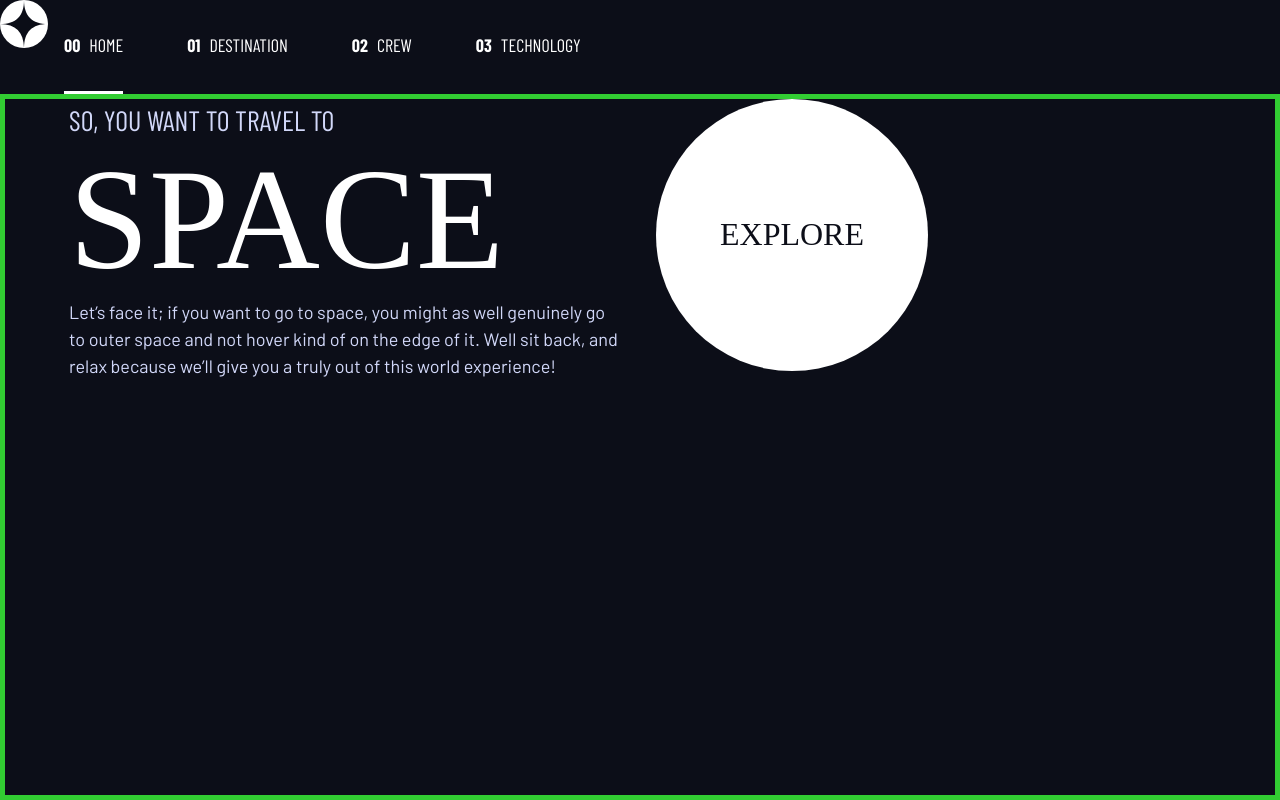
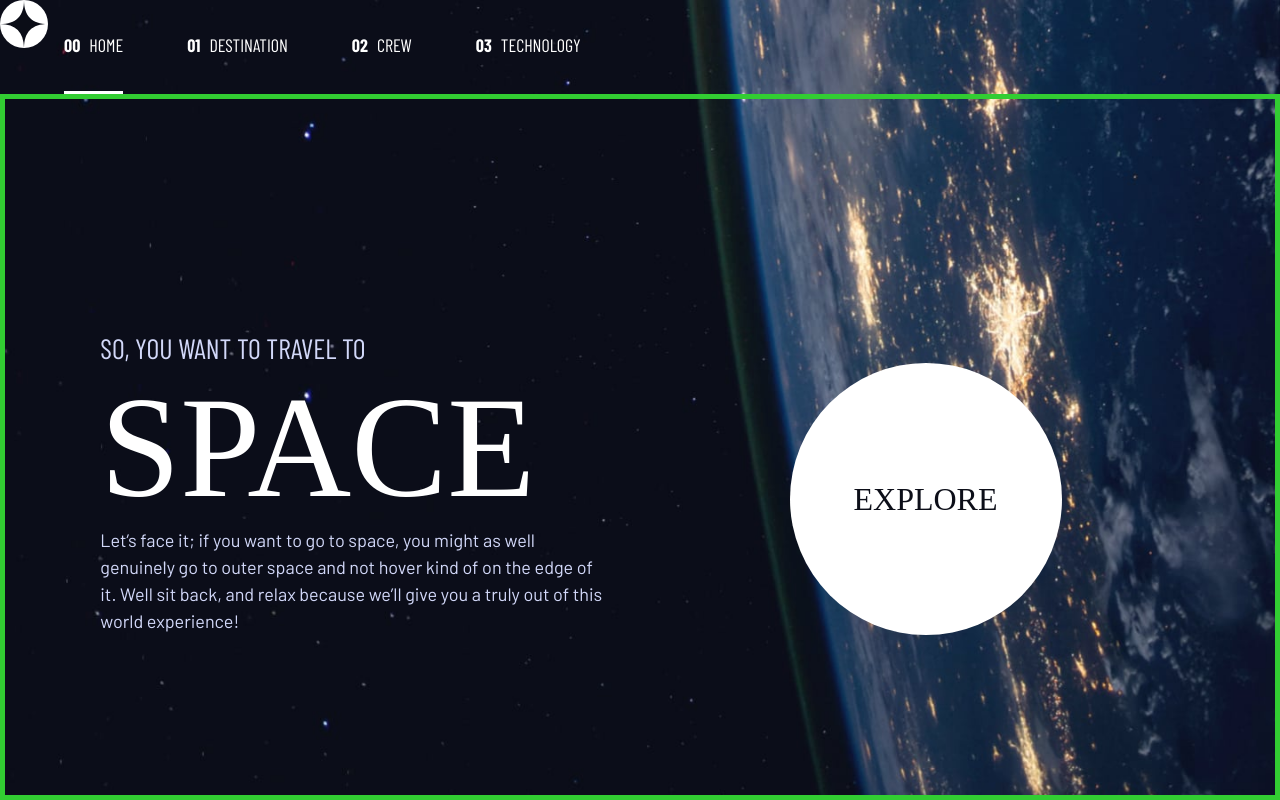
Before and after one commit to ankitbtanna/space-tour, a website: page index.html in a window 1280 px wide. Drawn offline with nearby package versions, Linux system fonts and the light colour scheme; files whose address does not match are found by name; a web font is replaced by a local one.

Commit message:
setting background images

```diff
--- a/index.css
+++ b/index.css
@@ -156,6 +156,13 @@ html:focus-within {
 .grid-container {
   border: 5px solid limegreen;
   display: grid;
+  text-align: center;
+  place-items: center;
+  padding-inline: 1rem;
+}
+
+.grid-container * {
+  max-width: 50ch;
 }
 
 /* 45rem = 760px */
@@ -166,6 +173,7 @@ html:focus-within {
         1fr
       );
     column-gap: var(--container-gap, 2rem);
+    text-align: left;
   }
 
   .grid-container > *:first-child {
@@ -174,6 +182,11 @@ html:focus-within {
 
   .grid-container > *:last-child {
     grid-column: 3;
+  }
+
+  .grid-container--home {
+    align-items: end;
+    padding-bottom: max(6rem, 20vh);
   }
 }
 
@@ -307,6 +320,7 @@ html:focus-within {
 /* Components                 */
 /* -------------------------- */
 .large-button {
+  font-size: 2rem;
   position: relative;
   padding: 0 2em;
   display: inline-grid;
@@ -416,3 +430,31 @@ html:focus-within {
   background-color: hsl(var(--clr-white) / 1);
   color: hsl(var(--clr-dark) / 1);
 }
+
+/* -------------------------- */
+/* Page Specific              */
+/* -------------------------- */
+
+body {
+  background-size: cover;
+  background-position: bottom center;
+}
+
+/* home */
+.home {
+  background-image: url("./assets/home/background-home-mobile.jpg");
+}
+
+@media (min-width: 35em) {
+  .home {
+    background-position: center center;
+    background-image: url("./assets/home/background-home-tablet.jpg");
+  }
+}
+
+@media (min-width: 45em) {
+  .home {
+    background-position: center center;
+    background-image: url("./assets/home/background-home-desktop.jpg");
+  }
+}
--- a/index.html
+++ b/index.html
@@ -66,7 +66,7 @@
         </nav>
       </div>
     </head>
-    <div class="grid-container">
+    <div class="grid-container grid-container--home">
       <div>
         <h1 class="text-accent fs-500 ff-sans-cond uppercase letter-spacing-1">
           So, you want to travel to
@@ -83,7 +83,7 @@
       <div>
         <a
           href="#"
-          class="large-button uppercase ff-serif fs-600 text-dark bg-white"
+          class="large-button uppercase ff-serif text-dark bg-white"
           >Explore</a
         >
       </div>
```
